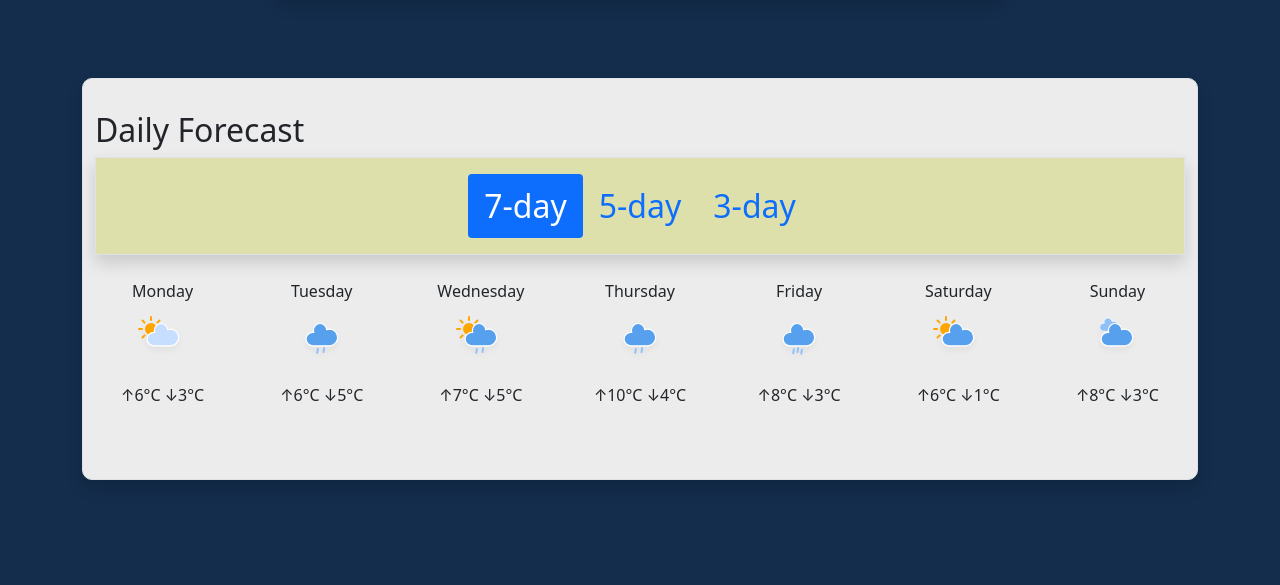
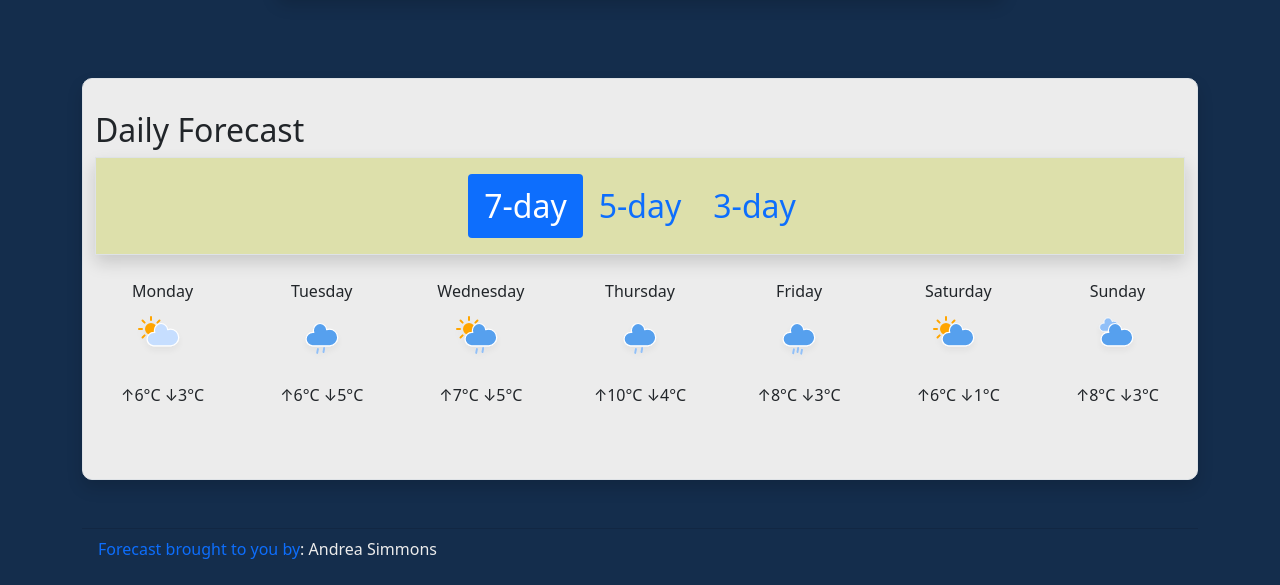
Before and after one commit to Ndrea3/AMS-Weather-App, a plain HTML site: page index.html in a window 1280 px wide. Shown: the part 652-1237 px from the top of the page. Before the commit the page ends 1180 px from the top, so only its background shows below. Drawn offline with nearby package versions, Linux system fonts and the light colour scheme; a web font is replaced by a local one.

Commit message:
Update - HTML Footer Added
Also includes CSS changes  in the html file for "card-footer" and "footer"

```diff
--- a/index.html
+++ b/index.html
@@ -253,7 +253,9 @@
   </div>
 </div>
 <div class="container pt-5">
-
+ <div class="card-footer bg-transparent border-grey">
+   <p><a href="https://github.com/Ndrea3/SheCodes-Week-6-Homework/" class="footer">Forecast brought to you by</a>: Andrea Simmons</p>
+ </div>
 </div>
 <script src="script.js"></script>
   </body>
```
